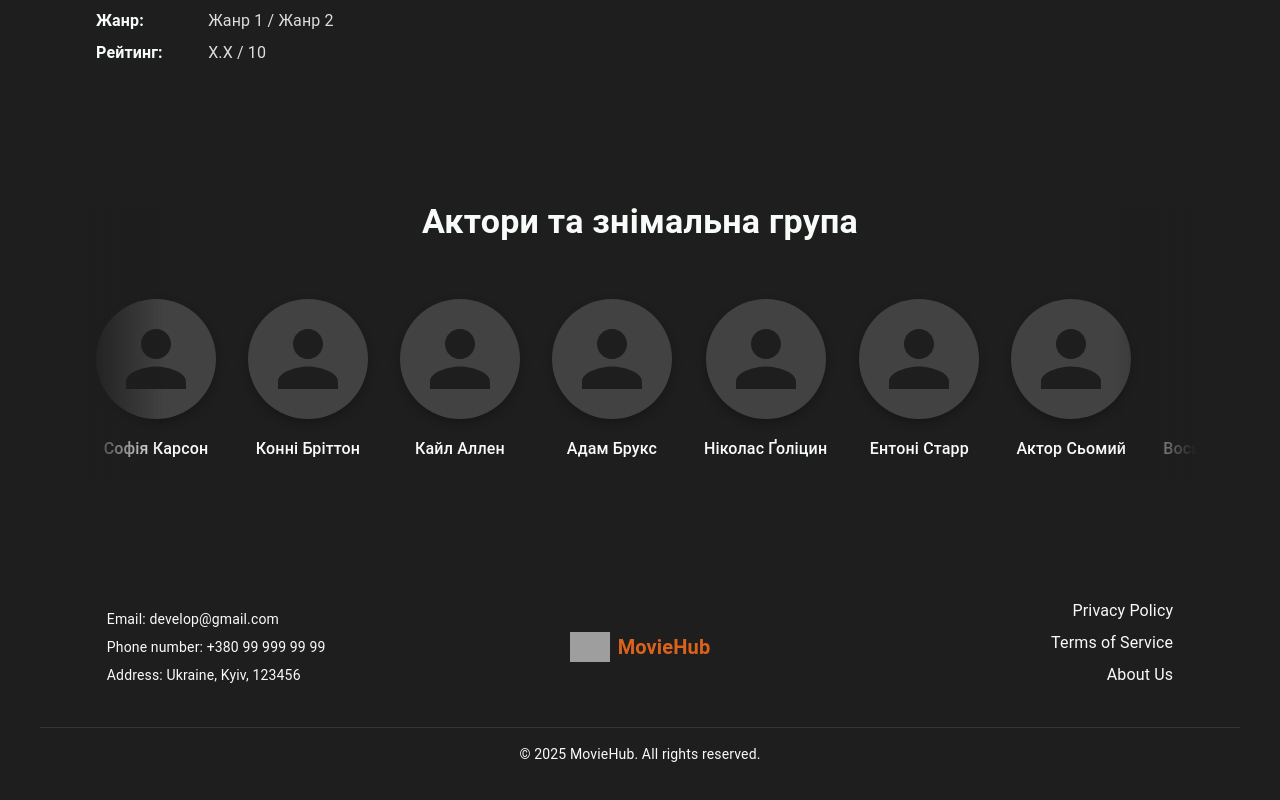
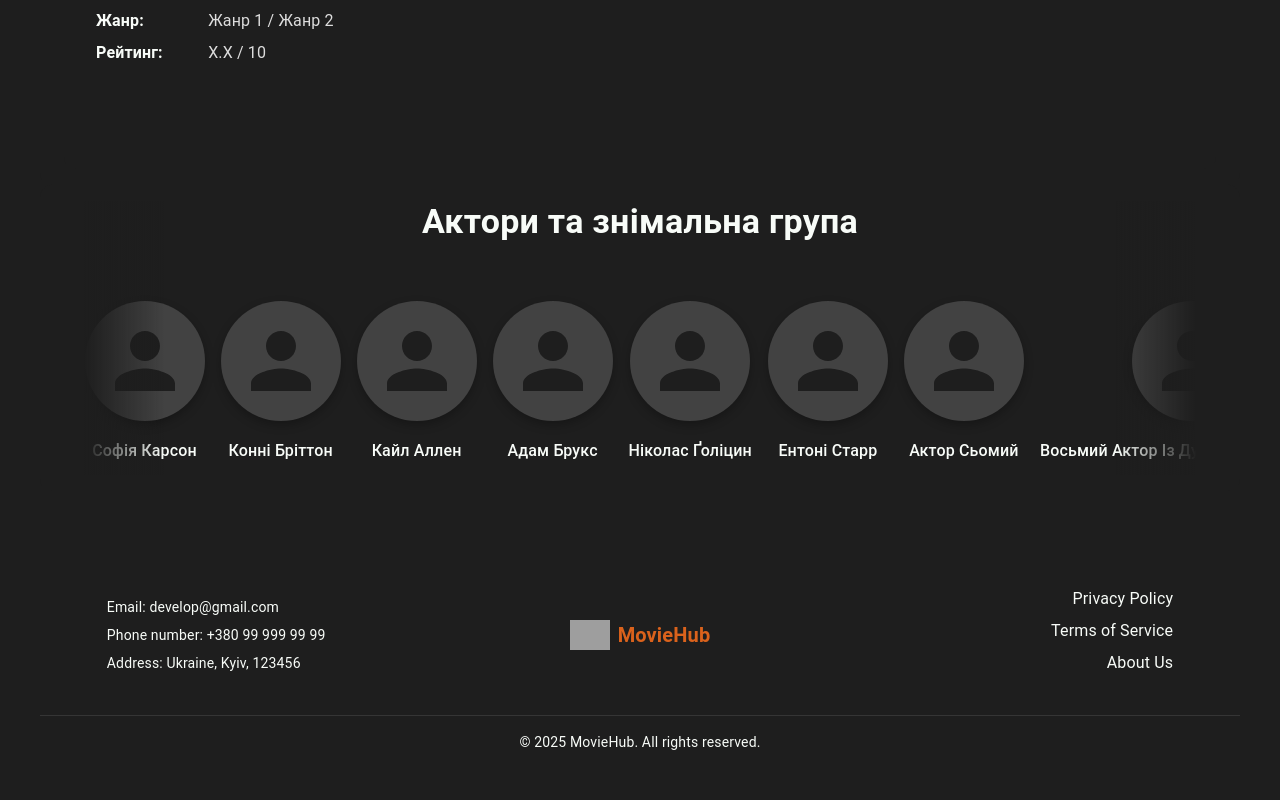
Before and after one commit to Rivgoo/MovieHub-WEB, a React (Vite) app: page /film/1 in a window 1280 px wide. Shown: the part 945-1745 px from the top of the page. Built offline with nearby package versions, Linux system fonts and the light colour scheme; grey boxes are pictures that could not be loaded.

Commit message:
fix: added HorizontalScroller for scrolling ActorsSection

```diff
--- a/src/features/Film/sections/ActorsSection/ActorsSection.tsx
+++ b/src/features/Film/sections/ActorsSection/ActorsSection.tsx
@@ -4,14 +4,15 @@ import Typography from '@mui/material/Typography';
 import Box from '@mui/material/Box';
 import Avatar from '@mui/material/Avatar';
 import Container from '@mui/material/Container';
+import HorizontalScroller from '../../../../shared/components/Scroller/HorizontalScroller';
 import styles from './ActorsSection.module.css';
+
 
 interface ActorInfo {
   id: string;
   name: string;
   // imageUrl?: string;
 }
-
 
 interface ActorsSectionProps {
   // actors?: ActorInfo[];
@@ -22,15 +23,10 @@ const exampleActors: ActorInfo[] = [
     { id: '3', name: 'Кайл Аллен' }, { id: '4', name: 'Адам Брукс' },
     { id: '5', name: 'Ніколас Ґоліцин' }, { id: '6', name: 'Ентоні Старр' },
     { id: '7', name: 'Актор Сьомий' }, { id: '8', name: 'Восьмий Актор Із Дуже Довгим Іменем' },
+
 ];
 
-
-
 const ActorsSection: React.FC<ActorsSectionProps> = () => {
-
-  // const { actors = exampleActors } = props;
-
-
   const actorsToDisplay = exampleActors;
 
   return (
@@ -40,8 +36,9 @@ const ActorsSection: React.FC<ActorsSectionProps> = () => {
                 Актори та знімальна група
             </Typography>
 
-            {/* Клас для контейнера, що скролиться */}
-            <Box className={styles.actorsSection_scrollContainer}>
+
+            <HorizontalScroller scrollAmount={300} >
+               -
                 {actorsToDisplay.map((actor) => (
                     <Box key={actor.id} className={styles.actorsSection_card}>
                         <Avatar
@@ -52,14 +49,13 @@ const ActorsSection: React.FC<ActorsSectionProps> = () => {
                         <Typography
                             variant="subtitle1"
                             className={styles.actorsSection_name}
-                            sx={{ whiteSpace: 'nowrap' }}
                             title={actor.name}
                         >
                             {actor.name}
                         </Typography>
                     </Box>
                 ))}
-            </Box>
+            </HorizontalScroller>
         </Box>
     </Container>
   );
--- a/src/shared/components/Layout/LayoutStyles.css
+++ b/src/shared/components/Layout/LayoutStyles.css
@@ -28,6 +28,11 @@
     --shadow-avatar: 0px 4px 10px rgba(0, 0, 0, 0.25);
 
     --hero-favorite-glow-color: #ff8c00;
+    --scroller-bg-color: #1e1e1e;
+    --scroller-button-bg: rgba(40, 40, 40, 0.7);
+    --scroller-button-bg-hover: rgba(20, 20, 20, 0.9);
+    --scroller-button-color: white;
+    --scroller-gradient-start: var(--scroller-bg-color);
 
 
   }
--- /dev/null
+++ b/src/shared/components/Scroller/HorizontalScroller.css
@@ -0,0 +1,153 @@
+
+.horizontal-scroller-container {
+  position: relative;
+  width: 100%;
+  margin: 0 auto;
+  overflow: hidden;
+}
+
+.horizontal-scroller-container::before,
+.horizontal-scroller-container::after {
+  content: '';
+  position: absolute;
+  top: 0;
+  bottom: 0;
+  width: 60px;
+  z-index: 5;
+  pointer-events: none;
+  transition: opacity 0.3s ease-in-out;
+  opacity: 0;
+  display: none;
+}
+
+.horizontal-scroller-container::before {
+  left: 0;
+  background: linear-gradient(to right, var(--scroller-gradient-start) 20%, transparent 100%);
+}
+
+.horizontal-scroller-container::after {
+  right: 0;
+  background: linear-gradient(to left, var(--scroller-gradient-start) 20%, transparent 100%);
+}
+
+.horizontal-scroller-container.can-scroll-left::before {
+  opacity: 1;
+}
+.horizontal-scroller-container.can-scroll-right::after {
+  opacity: 1;
+}
+
+.horizontal-scroller-content {
+  display: flex;
+  overflow-x: scroll;
+  overflow-y: hidden;
+  overflow-anchor: none;
+  white-space: nowrap;
+  padding: 10px 0;
+  gap: 16px;
+  &::-webkit-scrollbar {
+    display: none;
+  }
+  scrollbar-width: none;
+  -ms-overflow-style: none;
+  scroll-behavior: smooth;
+  cursor: grab;
+  user-select: none;
+}
+
+.horizontal-scroller-content.dragging {
+  cursor: grabbing;
+  scroll-behavior: auto;
+}
+
+.horizontal-scroller-content > * {
+  flex-shrink: 0;
+}
+
+.scroll-button {
+  position: absolute;
+  top: 50%;
+  transform: translateY(-50%);
+  background-color: var(--scroller-button-bg) !important;
+  color: var(--scroller-button-color) !important;
+  z-index: 10;
+  border-radius: 50% !important;
+  width: 30px !important;
+  height: 30px !important;
+  min-width: auto !important;
+  padding: 0 !important;
+  display: flex !important;
+  align-items: center !important;
+  justify-content: center !important;
+  box-shadow: 0 2px 5px rgba(0,0,0,0.2);
+  opacity: 0;
+  transition: background-color 0.2s ease-in-out, opacity 0.2s ease-in-out;
+}
+
+.scroll-button .MuiSvgIcon-root {
+    font-size: 1.1rem !important;
+}
+
+.horizontal-scroller-container:hover .scroll-button:not(.Mui-disabled) {
+  opacity: 1;
+}
+
+.scroll-button:hover:not(.Mui-disabled) {
+  background-color: var(--scroller-button-bg-hover) !important;
+}
+
+.scroll-button.left {
+  left: 8px;
+}
+
+.scroll-button.right {
+  right: 8px;
+}
+
+.scroll-button.Mui-disabled {
+  opacity: 0.2 !important;
+  cursor: default !important;
+  pointer-events: none;
+}
+
+@media (min-width: 600px) {
+  .horizontal-scroller-container::before,
+  .horizontal-scroller-container::after {
+    display: block;
+  }
+  .scroll-button {
+    width: 36px !important;
+    height: 36px !important;
+
+  }
+  .scroll-button .MuiSvgIcon-root {
+      font-size: 1.4rem !important;
+  }
+  .scroll-button.left {
+    left: 12px;
+  }
+  .scroll-button.right {
+    right: 12px;
+  }
+   .horizontal-scroller-container::before,
+   .horizontal-scroller-container::after {
+    width: 70px;
+  }
+}
+
+@media (min-width: 960px) {
+  .scroll-button {
+    width: 40px !important;
+    height: 40px !important;
+
+  }
+   .scroll-button .MuiSvgIcon-root {
+      font-size: 1.6rem !important;
+  }
+  .scroll-button.left {
+    left: 16px;
+  }
+  .scroll-button.right {
+    right: 16px;
+  }
+}
--- /dev/null
+++ b/src/shared/components/Scroller/HorizontalScroller.tsx
@@ -0,0 +1,170 @@
+import React, { useRef, useState, useEffect, useCallback } from 'react';
+import IconButton from '@mui/material/IconButton';
+import ArrowBackIosNewIcon from '@mui/icons-material/ArrowBackIosNew';
+import ArrowForwardIosIcon from '@mui/icons-material/ArrowForwardIos';
+import Box from '@mui/material/Box';
+import './HorizontalScroller.css';
+
+interface HorizontalScrollerProps {
+  children: React.ReactNode;
+  scrollAmount?: number;
+  disableMouseDrag?: boolean;
+}
+
+const HorizontalScroller: React.FC<HorizontalScrollerProps> = ({
+  children,
+  scrollAmount = 250,
+  disableMouseDrag = false,
+}) => {
+  const scrollerRef = useRef<HTMLDivElement>(null);
+  const [isDragging, setIsDragging] = useState(false);
+  const [startX, setStartX] = useState(0);
+  const [scrollLeftStart, setScrollLeftStart] = useState(0);
+
+  const [canScrollLeft, setCanScrollLeft] = useState(false);
+  const [canScrollRight, setCanScrollRight] = useState(false);
+
+  const checkForScrollability = useCallback(() => {
+    const el = scrollerRef.current;
+    if (el) {
+      const Epsilon = 1;
+      setCanScrollLeft(el.scrollLeft > Epsilon);
+      setCanScrollRight(
+        el.scrollLeft < el.scrollWidth - el.clientWidth - Epsilon
+      );
+    } else {
+      setCanScrollLeft(false);
+      setCanScrollRight(false);
+    }
+  }, []);
+
+  useEffect(() => {
+    const el = scrollerRef.current;
+    if (el) {
+      checkForScrollability();
+      let resizeTimeout: number;
+      const handleResize = () => {
+        clearTimeout(resizeTimeout);
+        resizeTimeout = setTimeout(checkForScrollability, 100);
+      };
+
+      el.addEventListener('scroll', checkForScrollability, { passive: true });
+      window.addEventListener('resize', handleResize);
+
+      const observer = new MutationObserver(checkForScrollability);
+      observer.observe(el, { childList: true, subtree: true });
+
+      return () => {
+        el.removeEventListener('scroll', checkForScrollability);
+        window.removeEventListener('resize', handleResize);
+        observer.disconnect();
+        clearTimeout(resizeTimeout);
+      };
+    }
+  }, [children, checkForScrollability]);
+
+  const handleScrollButtonClick = (direction: 'left' | 'right') => {
+    if (scrollerRef.current) {
+      const currentScroll = scrollerRef.current.scrollLeft;
+      const newScroll =
+        direction === 'left'
+          ? currentScroll - scrollAmount
+          : currentScroll + scrollAmount;
+      scrollerRef.current.scrollTo({ left: newScroll, behavior: 'smooth' });
+    }
+  };
+
+  const onMouseDown = (e: React.MouseEvent<HTMLDivElement>) => {
+    if (disableMouseDrag || !scrollerRef.current) return;
+    if (e.target !== scrollerRef.current && (e.target as HTMLElement).closest('button, a, input')) {
+      return;
+    }
+    setIsDragging(true);
+    setStartX(e.pageX - scrollerRef.current.offsetLeft);
+    setScrollLeftStart(scrollerRef.current.scrollLeft);
+    scrollerRef.current.classList.add('dragging');
+  };
+
+  const onMouseLeaveOrUp = () => {
+    if (disableMouseDrag) return;
+    if (isDragging) {
+      setIsDragging(false);
+      scrollerRef.current?.classList.remove('dragging');
+    }
+  };
+
+  const onMouseMove = (e: React.MouseEvent<HTMLDivElement>) => {
+    if (disableMouseDrag || !isDragging || !scrollerRef.current) return;
+    e.preventDefault();
+    const x = e.pageX - scrollerRef.current.offsetLeft;
+    const walk = (x - startX) * 1.5;
+    scrollerRef.current.scrollLeft = scrollLeftStart - walk;
+  };
+
+  const onTouchStart = (e: React.TouchEvent<HTMLDivElement>) => {
+    if (scrollerRef.current) {
+       if (e.target !== scrollerRef.current && (e.target as HTMLElement).closest('button, a, input')) {
+        return;
+      }
+      setIsDragging(true);
+      setStartX(e.touches[0].pageX - scrollerRef.current.offsetLeft);
+      setScrollLeftStart(scrollerRef.current.scrollLeft);
+      scrollerRef.current.classList.add('dragging');
+    }
+  };
+
+  const onTouchMove = (e: React.TouchEvent<HTMLDivElement>) => {
+    if (!isDragging || !scrollerRef.current) return;
+    const x = e.touches[0].pageX - scrollerRef.current.offsetLeft;
+    const walk = (x - startX) * 1.5;
+    scrollerRef.current.scrollLeft = scrollLeftStart - walk;
+  };
+
+  const onTouchEnd = () => {
+    if (isDragging) {
+      setIsDragging(false);
+      scrollerRef.current?.classList.remove('dragging');
+    }
+  };
+
+  return (
+    <Box className="horizontal-scroller-container">
+      {canScrollLeft && (
+        <IconButton
+          className="scroll-button left"
+          onClick={() => handleScrollButtonClick('left')}
+          aria-label="scroll left"
+          size="small"
+        >
+          <ArrowBackIosNewIcon fontSize="small" />
+        </IconButton>
+      )}
+      <div
+        className="horizontal-scroller-content"
+        ref={scrollerRef}
+        onMouseDown={!disableMouseDrag ? onMouseDown : undefined}
+        onMouseLeave={!disableMouseDrag ? onMouseLeaveOrUp : undefined}
+        onMouseUp={!disableMouseDrag ? onMouseLeaveOrUp : undefined}
+        onMouseMove={!disableMouseDrag ? onMouseMove : undefined}
+        onTouchStart={onTouchStart}
+        onTouchMove={onTouchMove}
+        onTouchEnd={onTouchEnd}
+        style={{ cursor: disableMouseDrag ? 'default' : 'grab' }}
+      >
+        {children}
+      </div>
+      {canScrollRight && (
+        <IconButton
+          className="scroll-button right"
+          onClick={() => handleScrollButtonClick('right')}
+          aria-label="scroll right"
+          size="small"
+        >
+          <ArrowForwardIosIcon fontSize="small" />
+        </IconButton>
+      )}
+    </Box>
+  );
+};
+
+export default HorizontalScroller;
```
